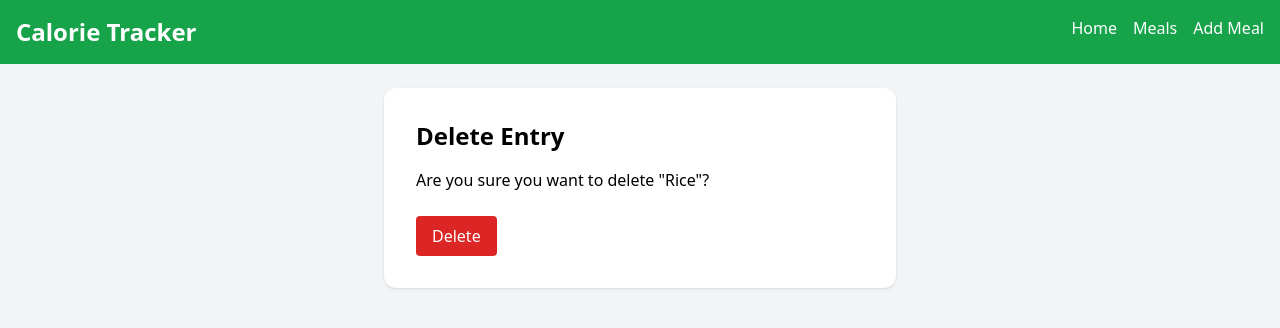
After one commit to rojeshdahal/Calorie-Tracker, a Django app: page /meals/1/delete/ in a window 1280 px wide. The commit adds this page. Shown: the top 328 px of the page. Run offline with Django 5.2, Linux system fonts and the light colour scheme; data comes from the database, SQL or seed files in the repository; both versions use the stored data as it was after the commit; some libraries are stand-ins or nearby versions.

Commit message:
delete meals

```diff
--- /dev/null
+++ b/meals/templates/meals/delete_meal.html
@@ -0,0 +1,31 @@
+{% extends 'meals/base.html' %}
+
+{% block content %}
+
+<div class="bg-white p-8 rounded-xl shadow max-w-lg mx-auto">
+
+    <h1 class="text-2xl font-bold mb-4">
+        Delete Entry
+    </h1>
+
+    <p class="mb-6">
+        Are you sure you want to delete
+        "{{ meal.food_name }}"?
+    </p>
+
+    <form method="POST">
+
+        {% csrf_token %}
+
+        <button
+            type="submit"
+            class="bg-red-600 text-white px-4 py-2 rounded"
+        >
+            Delete
+        </button>
+
+    </form>
+
+</div>
+
+{% endblock %}
--- a/meals/urls.py
+++ b/meals/urls.py
@@ -7,5 +7,6 @@ urlpatterns = [
     path("meals/add/", views.add_meal, name="add_meal"),
     path("dashboard/", views.dashboard, name="dashboard"),
     path("meals/<int:id>/", views.meal_detail, name="meal_detail"),
-    path("meals/<int:id>/edit/", views.edit_meal, name="edit_meal")
+    path("meals/<int:id>/edit/", views.edit_meal, name="edit_meal"),
+    path("meals/<int:id>/delete/", views.delete_meal, name="delete_meal")
 ]
--- a/meals/views.py
+++ b/meals/views.py
@@ -126,3 +126,27 @@ def edit_meal(request, id):
                   "meal":meal
                   }
     )
+
+def delete_meal(request, id):
+    meal = get_object_or_404(
+        FoodEntry,
+        id=id
+    )
+    if request.method == "POST":
+        meal.delete()
+
+        messages.success(
+            request,
+            "Item Deleted Successfully."
+        )
+
+        return redirect(
+            "meals_list"
+        )
+    return render(request,
+                    "meals/delete_meal.html",
+                    {
+                        "meal":meal
+                    }
+
+                    )
```
Also changed, not shown: meals/templates/meals/meal_detail.html (+6 -1 lines), db.sqlite3.
